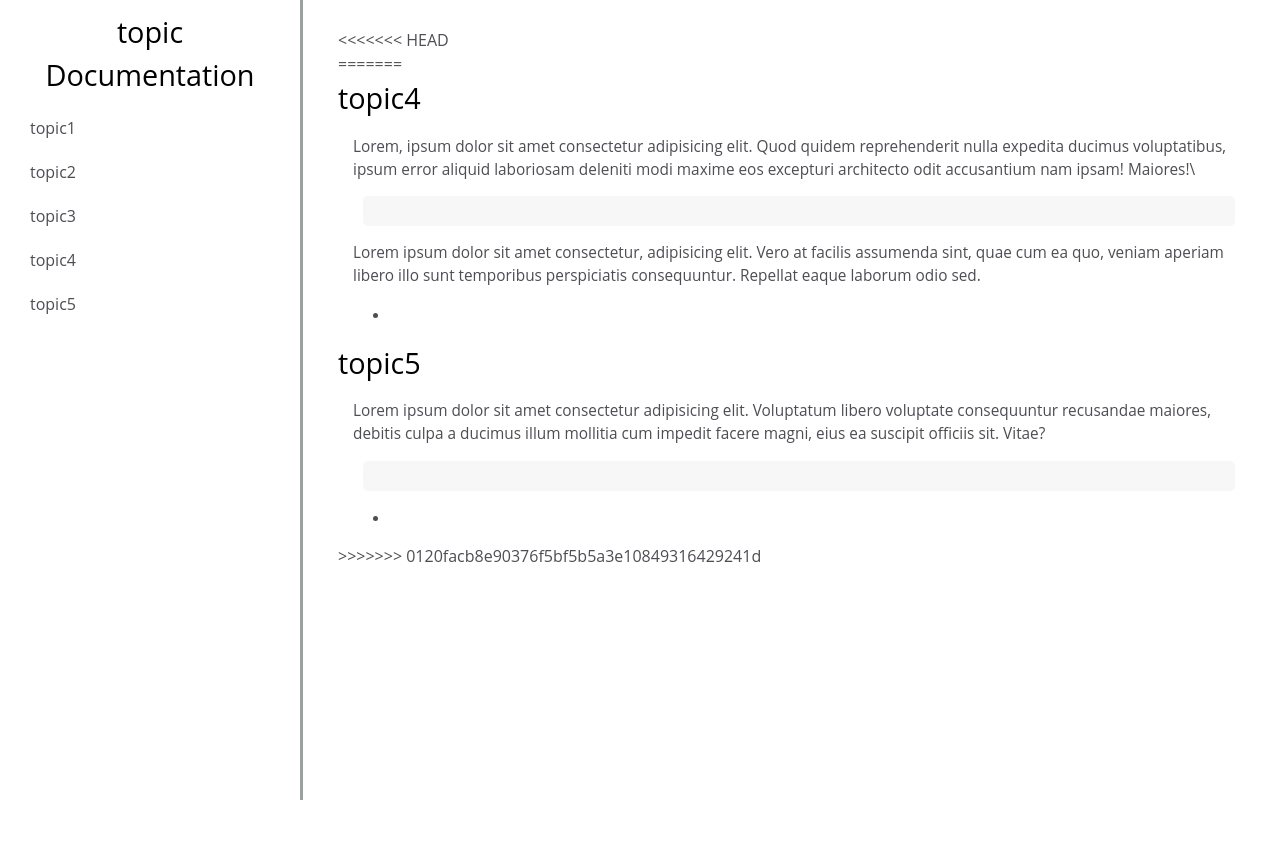
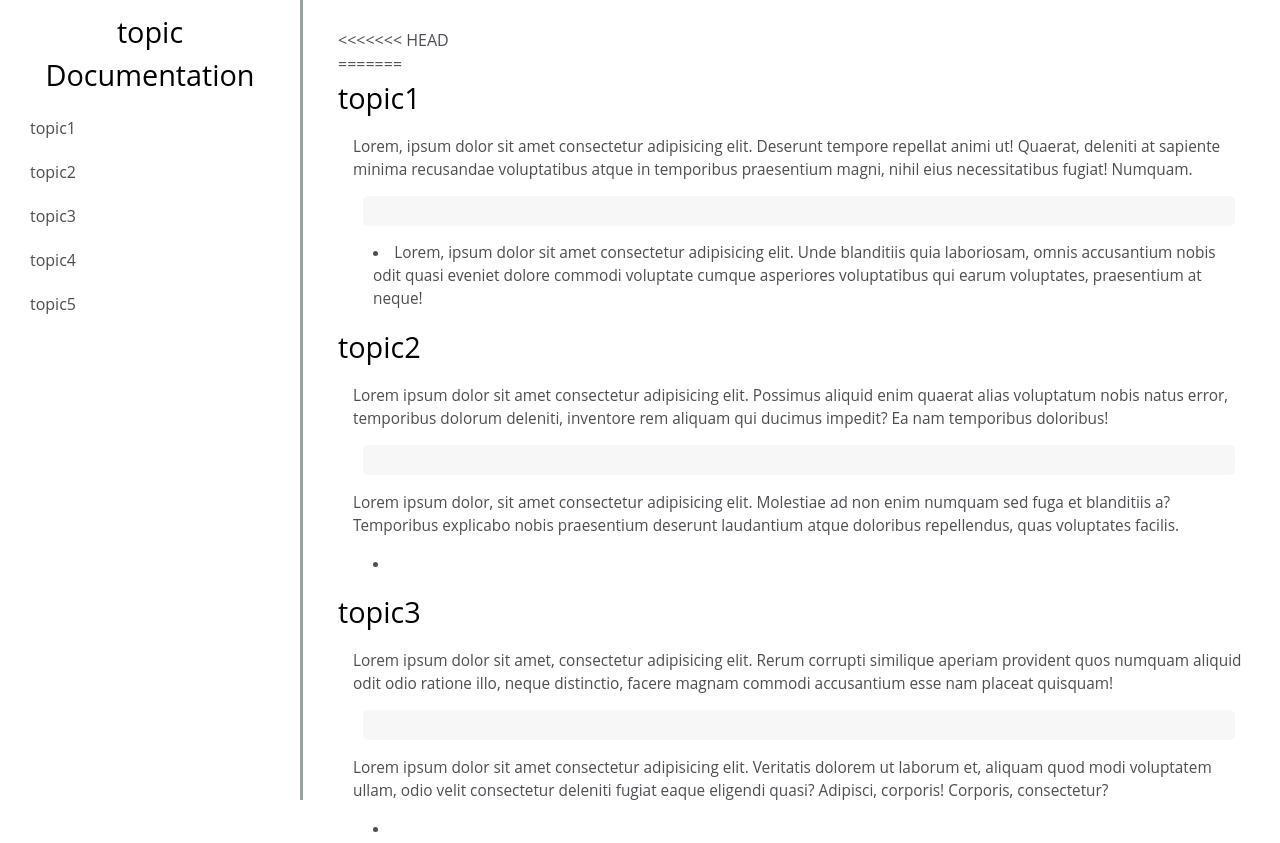
Before and after one commit to vikipretium/Microverse_project, a plain HTML site: page index.html in a window 1280 px wide. Shown: the top 843 px of the page. Before the commit the page ends 800 px from the top, so only its background shows below. Drawn offline with Linux system fonts and the light colour scheme.

Commit message:
Sidebranch test4

```diff
--- a/index.html
+++ b/index.html
@@ -29,7 +29,30 @@
 
 
 =======
-
+        <section class="main-section" id = "topic1">
+            <header>topic1</header>
+            <article>
+             <p>Lorem, ipsum dolor sit amet consectetur adipisicing elit. Deserunt tempore repellat animi ut! Quaerat, deleniti at sapiente minima recusandae voluptatibus atque in temporibus praesentium magni, nihil eius necessitatibus fugiat! Numquam.</p>
+            <code></code>
+            <p></p>
+            <li>Lorem, ipsum dolor sit amet consectetur adipisicing elit. Unde blanditiis quia laboriosam, omnis accusantium nobis odit quasi eveniet dolore commodi voluptate cumque asperiores voluptatibus qui earum voluptates, praesentium at neque!</li>
+            </section>
+        <section class="main-section" id = "topic2">
+            <header>topic2</header>
+            <article>
+             <p>Lorem ipsum dolor sit amet consectetur adipisicing elit. Possimus aliquid enim quaerat alias voluptatum nobis natus error, temporibus dolorum deleniti, inventore rem aliquam qui ducimus impedit? Ea nam temporibus doloribus!</p>
+            <code></code>
+            <p>Lorem ipsum dolor, sit amet consectetur adipisicing elit. Molestiae ad non enim numquam sed fuga et blanditiis a? Temporibus explicabo nobis praesentium deserunt laudantium atque doloribus repellendus, quas voluptates facilis.</p>
+            <li></li>
+            </section>
+        <section class="main-section" id = "topic3">
+            <header>topic3</header>
+            <article>
+             <p>Lorem ipsum dolor sit amet, consectetur adipisicing elit. Rerum corrupti similique aperiam provident quos numquam aliquid odit odio ratione illo, neque distinctio, facere magnam commodi accusantium esse nam placeat quisquam!</p>
+            <code></code>
+            <p>Lorem ipsum dolor sit amet consectetur adipisicing elit. Veritatis dolorem ut laborum et, aliquam quod modi voluptatem ullam, odio velit consectetur deleniti fugiat eaque eligendi quasi? Adipisci, corporis! Corporis, consectetur?</p>
+            <li></li>
+            </section>
         <section class="main-section" id = "topic4">
             <header>topic4</header>
             <article>
```
